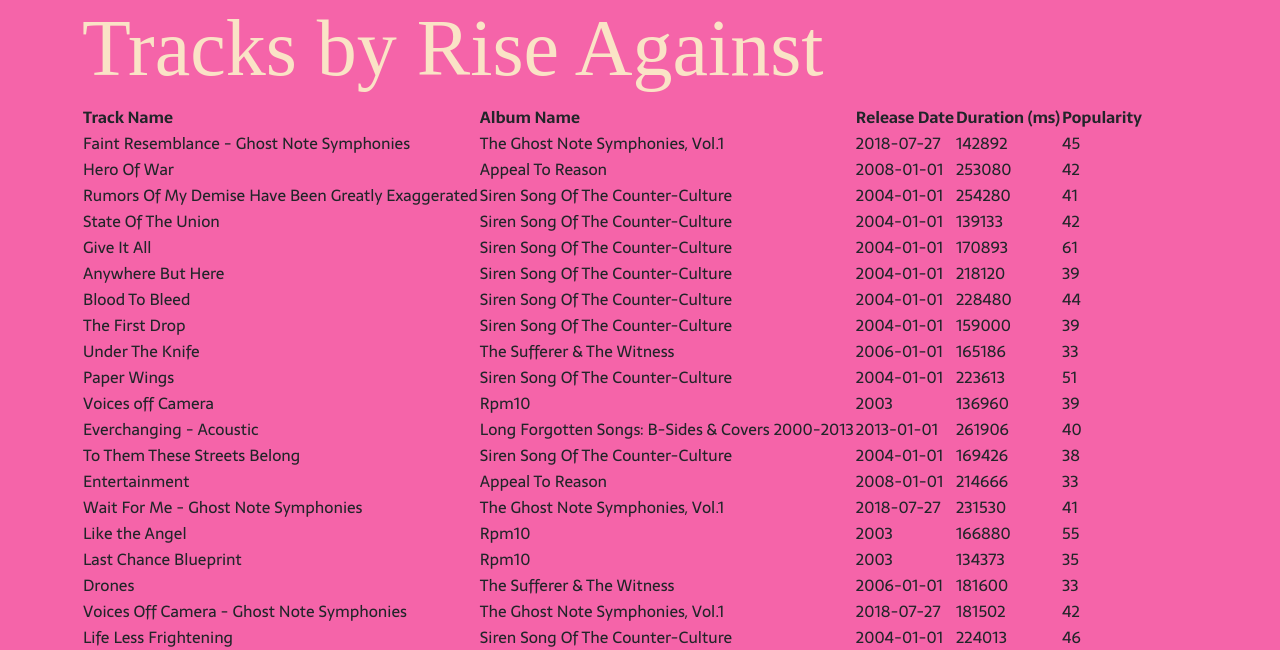
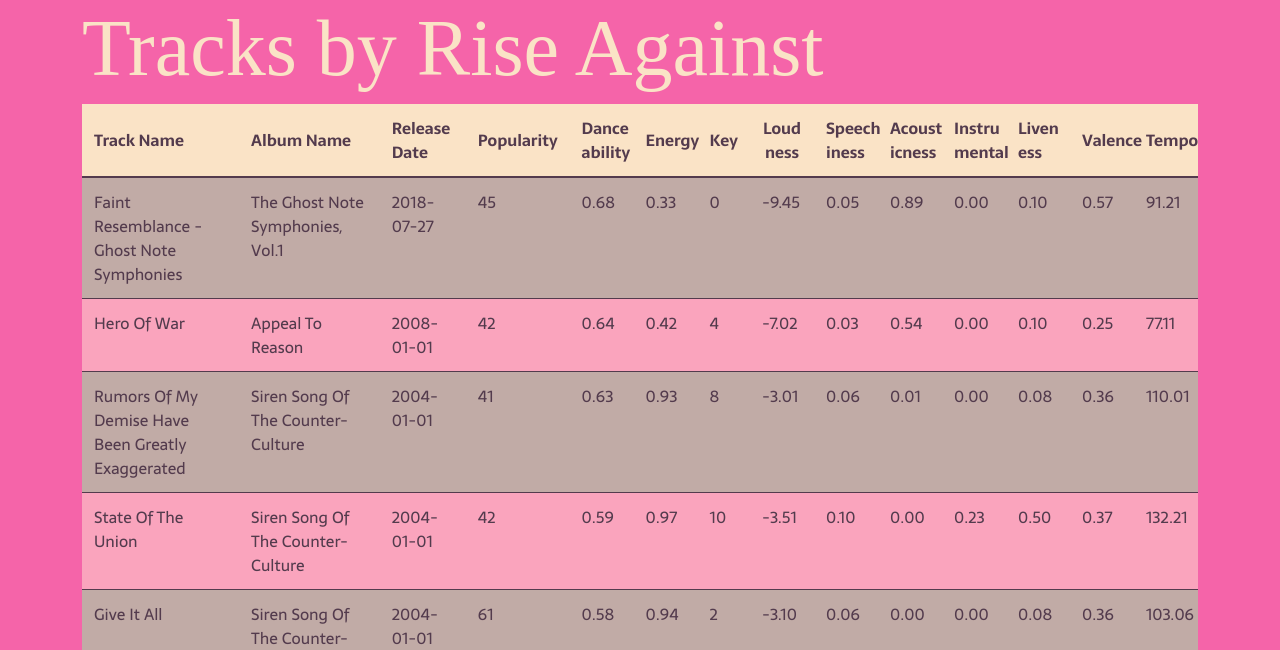
Before and after one commit to admiralorbiter/music-manager, a Flask app: page /artist_tracks/2 in a window 1280 px wide. Shown: the top 650 px of the page. Run offline with Flask 3, Linux system fonts and the light colour scheme; parts of the project's set-up code (start-up, migrations or seed data) failed here and were passed over; some libraries are stand-ins or nearby versions; some web fonts are replaced.

Commit message:
fixed table ui

```diff
--- a/app/static/css/artists_overview.css
+++ b/app/static/css/artists_overview.css
@@ -1,5 +1,4 @@
 /* Custom table styling with user's color palette */
-
 /* Base table styling */
 .custom-table {
     width: 100%;
--- a/app/templates/artist_tracks.html
+++ b/app/templates/artist_tracks.html
@@ -2,9 +2,13 @@
 
 {% block title %}Tracks for {{ artist.artist_name }}{% endblock %}
 {% block content %}
-<link rel="stylesheet" href="{{ url_for('static', filename='css/artist_tracks.css') }}">
+<link rel="stylesheet" href="{{ url_for('static', filename='css/artists_overview.css') }}">
 <h1 class="display-1 title">Tracks by {{ artist.artist_name }}</h1>
-
+<style>
+    .shorty{
+        max-width: 8vh;
+    }
+</style>
 <!-- Tracks Table -->
 <table class="custom-table">
     <thead>
@@ -12,8 +16,17 @@
             <th>Track Name</th>
             <th>Album Name</th>
             <th>Release Date</th>
-            <th>Duration (ms)</th>
             <th>Popularity</th>
+            <th class="shorty">Dance ability</th>
+            <th class="shorty">Energy</th>
+            <th class="shorty">Key</th>
+            <th class="shorty text-center">Loud ness</th>
+            <th class="shorty">Speech iness</th>
+            <th class="shorty">Acoust icness</th>
+            <th class="shorty">Instru mental</th>
+            <th class="shorty">Liven ess</th>
+            <th class="shorty">Valence</th>
+            <th class="shorty">Tempo</th>
         </tr>
     </thead>
     <tbody>
@@ -22,8 +35,17 @@
             <td>{{ track.track_name }}</td>
             <td>{{ track.album_name }}</td>
             <td>{{ track.release_date }}</td>
-            <td>{{ track.duration_ms }}</td>
             <td>{{ track.popularity }}</td>
+            <td class="shorty">{{ "%.2f" | format(track.danceability) }}</td>
+            <td class="shorty">{{ "%.2f" | format(track.energy) }}</td>
+            <td class="shorty">{{ track.key }}</td>
+            <td class="shorty">{{ "%.2f" | format(track.loudness) }}</td>
+            <td class="shorty">{{ "%.2f" | format(track.speechiness) }}</td>
+            <td class="shorty">{{ "%.2f" | format(track.acousticness) }}</td>
+            <td class="shorty">{{ "%.2f" | format(track.instrumentalness) }}</td>
+            <td class="shorty">{{ "%.2f" | format(track.liveness) }}</td>
+            <td class="shorty">{{ "%.2f" | format(track.valence) }}</td>
+            <td class="shorty">{{ "%.2f" | format(track.tempo) }}</td>
         </tr>
         {% endfor %}
     </tbody>
```
